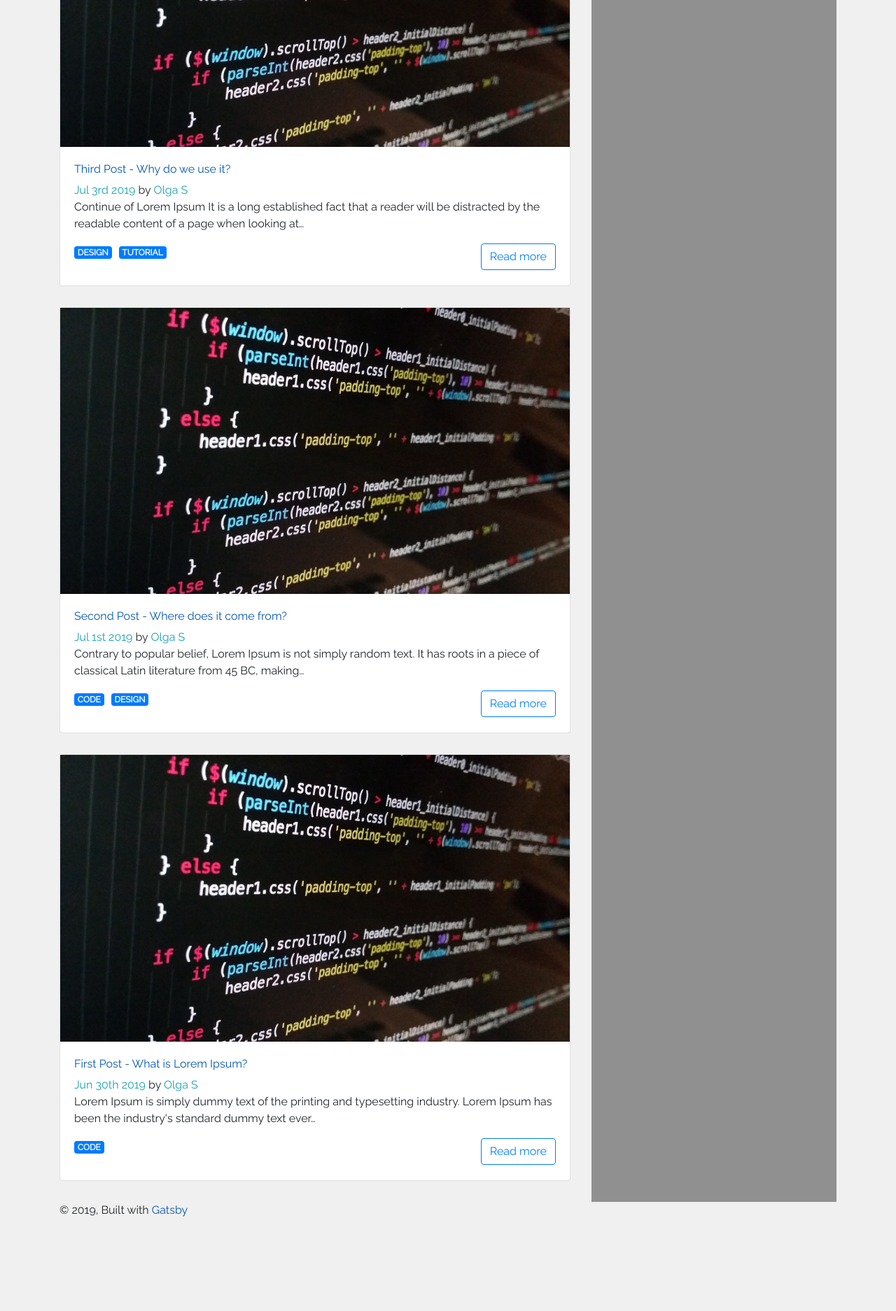
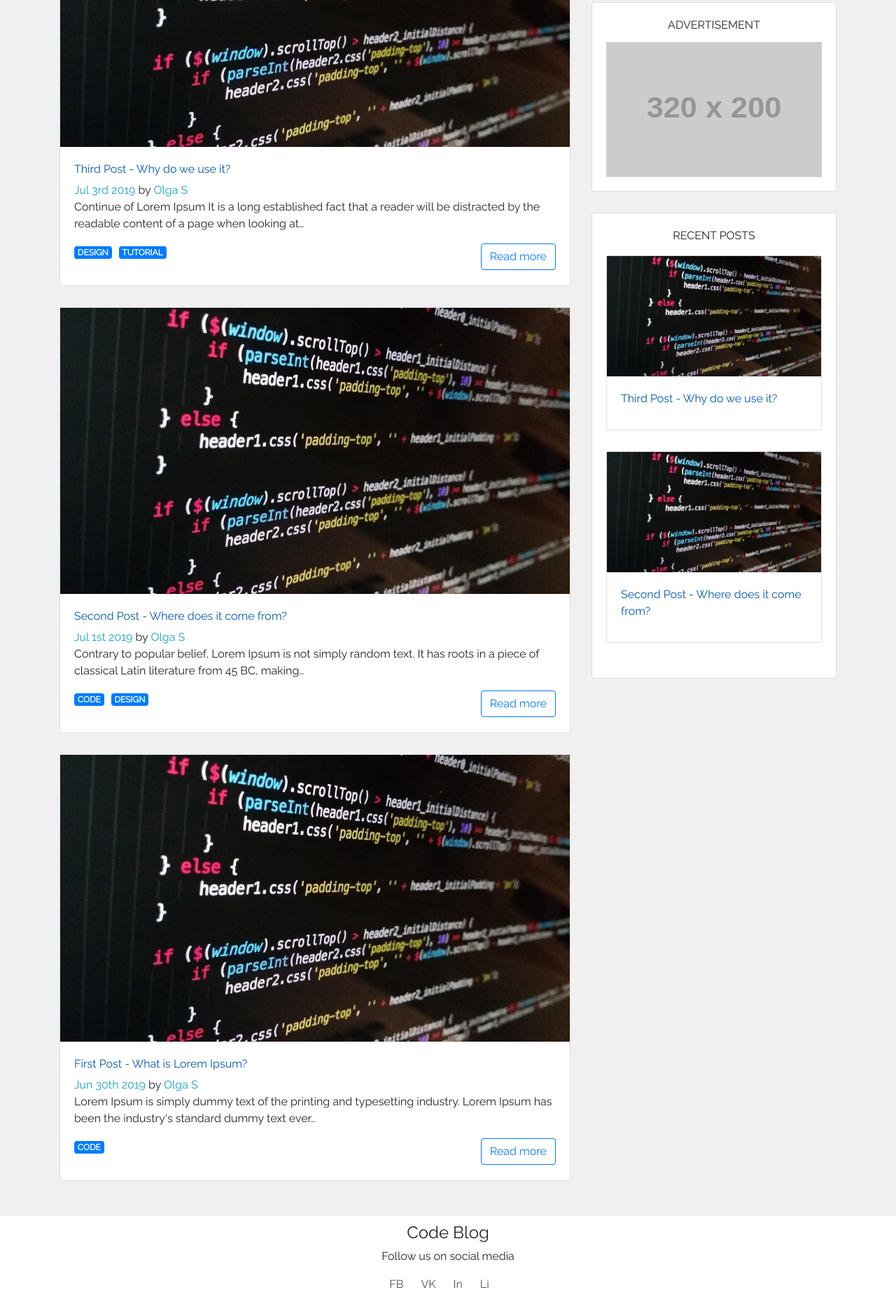
Before and after one commit to OlgaShishkanova/test-gatsby-blog, a Gatsby site: page / in a window 1280 px wide. Shown: the part 329-2203 px from the top of the page at 70% size. Before the commit the page ends 2071 px from the top, so only its background shows below. Built offline with nearby package versions, Linux system fonts and the light colour scheme; Gatsby itself is replaced by a stand-in of ours; placeholder pictures from the web are drawn by us.

Commit message:
sidebar, footer

```diff
--- /dev/null
+++ b/src/components/Sidebar.js
@@ -0,0 +1,82 @@
+import React from 'react'
+import { Card, CardTitle, CardBody, Form, FormGroup, Input } from 'reactstrap'
+import { graphql, StaticQuery, Link } from 'gatsby';
+import Img from 'gatsby-image'
+const Sidebar = () => (
+    <div>
+        <Card>
+            <CardBody>
+                <CardTitle className="text-center text-uppercase mb-3">
+                    Newsletter
+                 </CardTitle>
+                <Form className="text-center">
+                    <FormGroup>
+                        <Input type="email" name="email" placeholder="Your email address.." />
+                    </FormGroup>
+                    <button className="btn btn-outline-success text-uppercase">
+                        Subscribe
+                     </button>
+                </Form>
+            </CardBody>
+        </Card>
+        <Card>
+            <CardBody>
+                <CardTitle className="text-center text-uppercase">
+                    Advertisement
+                 </CardTitle>
+                <img src="https://via.placeholder.com/320x200" alt="Advert" style={{ width: "100%" }} />
+            </CardBody>
+        </Card>
+        <Card>
+            <CardBody>
+                <CardTitle className="text-center text-uppercase mb-3">
+                    Recent Posts
+                 </CardTitle>
+                <StaticQuery query={sidebarQuery} render={(data) => (
+                    <div>
+                        {data.allMarkdownRemark.edges.map(({ node }) => (
+                            <Card key={node.id}>
+                                <Link to={node.frontmatter.path}>
+                                    <Img className="card-image-top" fluid={node.frontmatter.image.childImageSharp.fluid} />
+                                </Link>
+                                <CardBody>
+                                    <CardTitle>
+                                        <Link to={node.frontmatter.path}>
+                                            {node.frontmatter.title}
+                                        </Link>
+                                    </CardTitle>
+                                </CardBody>
+                            </Card>
+                        ))}
+                    </div>
+                )} />
+            </CardBody>
+        </Card>
+    </div>
+)
+const sidebarQuery = graphql`
+query sidebarQuery{
+    allMarkdownRemark(
+        sort: {fields: [frontmatter___date], order: DESC}
+        limit: 2
+    ){
+        edges{
+            node{
+                id
+                frontmatter{
+                    title
+                    path
+                    image{
+                        childImageSharp{
+                            fluid(maxWidth: 300){
+                                ...GatsbyImageSharpFluid
+                            }
+                        }
+                    }
+                }
+            }
+        }
+    }
+}
+`
+export default Sidebar
--- /dev/null
+++ b/src/components/footer.js
@@ -0,0 +1,34 @@
+import React from 'react'
+const Footer = () => (
+    <div className="site-footer">
+        <h4 className="text-center">
+            Code Blog
+        </h4>
+        <p className="text-center">Follow us on social media</p>
+        <div className="footer-social-links">
+            <ul className="social-links-list">
+                <li>
+                    <a href="https://www.facebook.com" target="_blank" rel="noopener noreferrer" className="facebook">
+                        FB
+                </a>
+                </li>
+                <li>
+                    <a href="https://www.facebook.com" target="_blank" rel="noopener noreferrer" className="twitter">
+                        VK
+                </a>
+                </li>
+                <li>
+                    <a href="https://www.facebook.com" target="_blank" rel="noopener noreferrer" className="instagram">
+                        In
+                </a>
+                </li>
+                <li>
+                    <a href="https://www.facebook.com" target="_blank" rel="noopener noreferrer" className="linkedin">
+                        Li
+                </a>
+                </li>
+            </ul>
+        </div>
+    </div>
+)
+export default Footer
--- a/src/components/layout.js
+++ b/src/components/layout.js
@@ -11,6 +11,7 @@
 
 import Header from "./header"
 import '../styles/index.scss'
+import Footer from "./footer";
 
 const Layout = ({ children }) => {
   const data = useStaticQuery(graphql`
@@ -28,13 +29,9 @@
       <Header siteTitle={data.site.siteMetadata.title} />
       <div className="container" id="content"
       >
-        <main>{children}</main>
-        <footer>
-          © {new Date().getFullYear()}, Built with
-          {` `}
-          <a href="https://www.gatsbyjs.org">Gatsby</a>
-        </footer>
+        {children}
       </div>
+      <Footer />
     </>
   )
 }
--- a/src/pages/index.js
+++ b/src/pages/index.js
@@ -5,6 +5,7 @@
 import { graphql, StaticQuery } from "gatsby";
 import Post from "../components/Post";
 import { Row, Col } from 'reactstrap'
+import Sidebar from "../components/Sidebar";
 
 const IndexPage = () => (
   <Layout>
@@ -28,7 +29,7 @@
         }} />
       </Col>
       <Col md="4">
-        <div style={{width: "100%", height: "100%", backgroundColor: "rgba(0,0,0,0.4)"}}></div>
+        <Sidebar/>
       </Col>
     </Row>
   </Layout>
```
